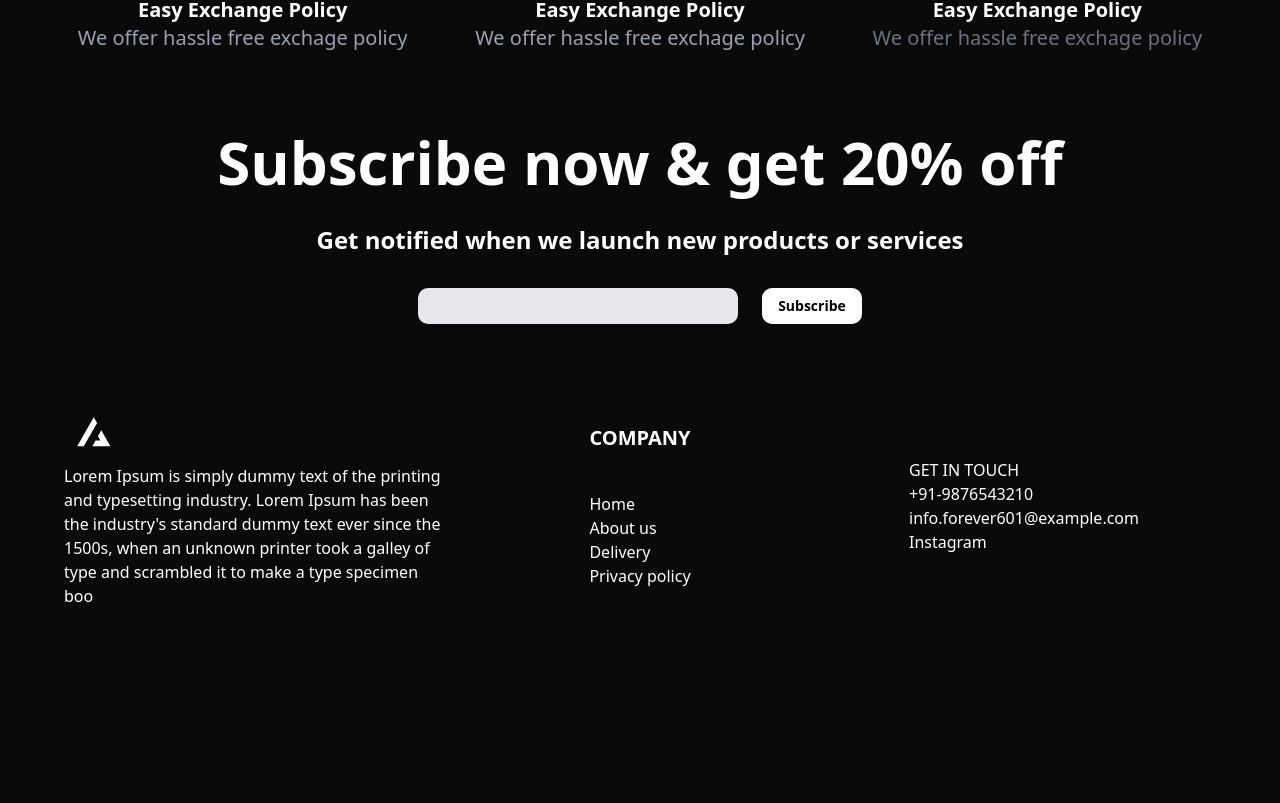
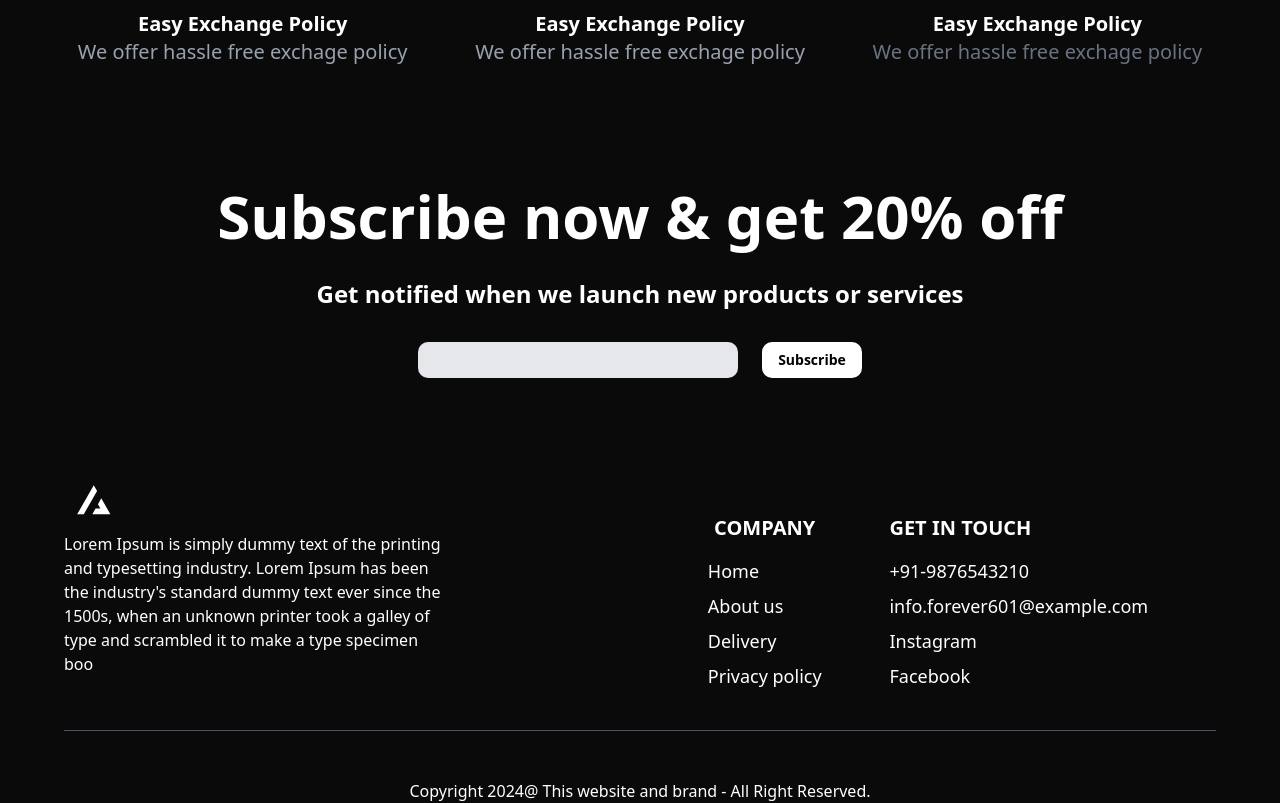
Before and after one commit to shambu2/shopper, a Next.js app: page / in a window 1280 px wide. Shown: the part 974-1777 px from the top of the page. Before the commit the page ends 1646 px from the top, so only its background shows below. Built offline with nearby package versions, Linux system fonts and the light colour scheme.

Commit message:
finished footer

```diff
--- a/components/Footer.tsx
+++ b/components/Footer.tsx
@@ -11,7 +11,7 @@ import Link from "next/link";
 
 const Footer = () => {
   return (
-    <div className="h-screen pt-0.5 mx-auto">
+    <div className="h-screen pt-4 mx-auto ">
       <div className="grid grid-cols-3 justify-center items-center gap-10 mt-10">
         <div className="grid justify-center items-center text-xl ">
           <RotateCcw size={50} className="mb-8 ml-22" />
@@ -39,7 +39,7 @@ const Footer = () => {
           </p>
         </div>
       </div>
-      <div className="my-20  text-center space-y-8">
+      <div className="mt-30 mb-20 text-center space-y-8">
         <h1 className="text-6xl font-bold">Subscribe now & get 20% off</h1>
         <p className="text-2xl font-semibold">
           Get notified when we launch new products or services
@@ -56,7 +56,7 @@ const Footer = () => {
           </Button>
         </div>
       </div>
-      <div className="grid grid-cols-3 items-center justify-center">
+      <div className="grid grid-cols-2 border-b-[1px] border-gray-600 pb-10 items-center justify-between">
         <div className="grid justify-center items-center">
           <svg fill="none" height="60" viewBox="0 0 32 32" width="60">
             <path
@@ -66,30 +66,39 @@ const Footer = () => {
               fillRule="evenodd"
             />
           </svg>
-          <p>
+          <p className="w-2/3">
             Lorem Ipsum is simply dummy text of the printing and typesetting
             industry. Lorem Ipsum has been the industry's standard dummy text
             ever since the 1500s, when an unknown printer took a galley of type
             and scrambled it to make a type specimen boo
           </p>
         </div>
-        <div className="flex flex-col justify-center items-center">
-          <h1 className="text-xl font-black mb-10">COMPANY</h1>
-          <ul>
+        <div className="flex justify-evenly">
+          <div className="flex flex-col justify-center items-center gap-4">
+            <h1 className="text-xl font-black md:pt-14">COMPANY</h1>
+            <ul className="text-[18px] space-y-2">
               <li>Home</li>
               <li>About us</li>
               <li>Delivery</li>
               <li>Privacy policy</li>
             </ul>
           </div>
-        <div className="grid justify-center items-center">
-          <h1>GET IN TOUCH</h1>
+          <div className="flex flex-col justify-center  gap-4">
+            <h1 className="text-xl font-black md:pt-14">GET IN TOUCH</h1>
+            <div className="text-[18px] space-y-2">
               <p>+91-9876543210</p>
               <p>info.forever601@example.com</p>
-          <Link href={"/"}>Instagram</Link>
+              <p>Instagram</p>
+              <p>Facebook</p>
+
             </div>
           </div>
-      {/* <div>© 2023 Forever 21</div> */}
+        </div>
+
+      </div>
+      <div className="flex justify-center items-center pt-12">
+        Copyright 2024@ This website and brand - All Right Reserved.
+      </div>
     </div>
   );
 };
```
Lines whose indentation alone changed are shown as unchanged.
